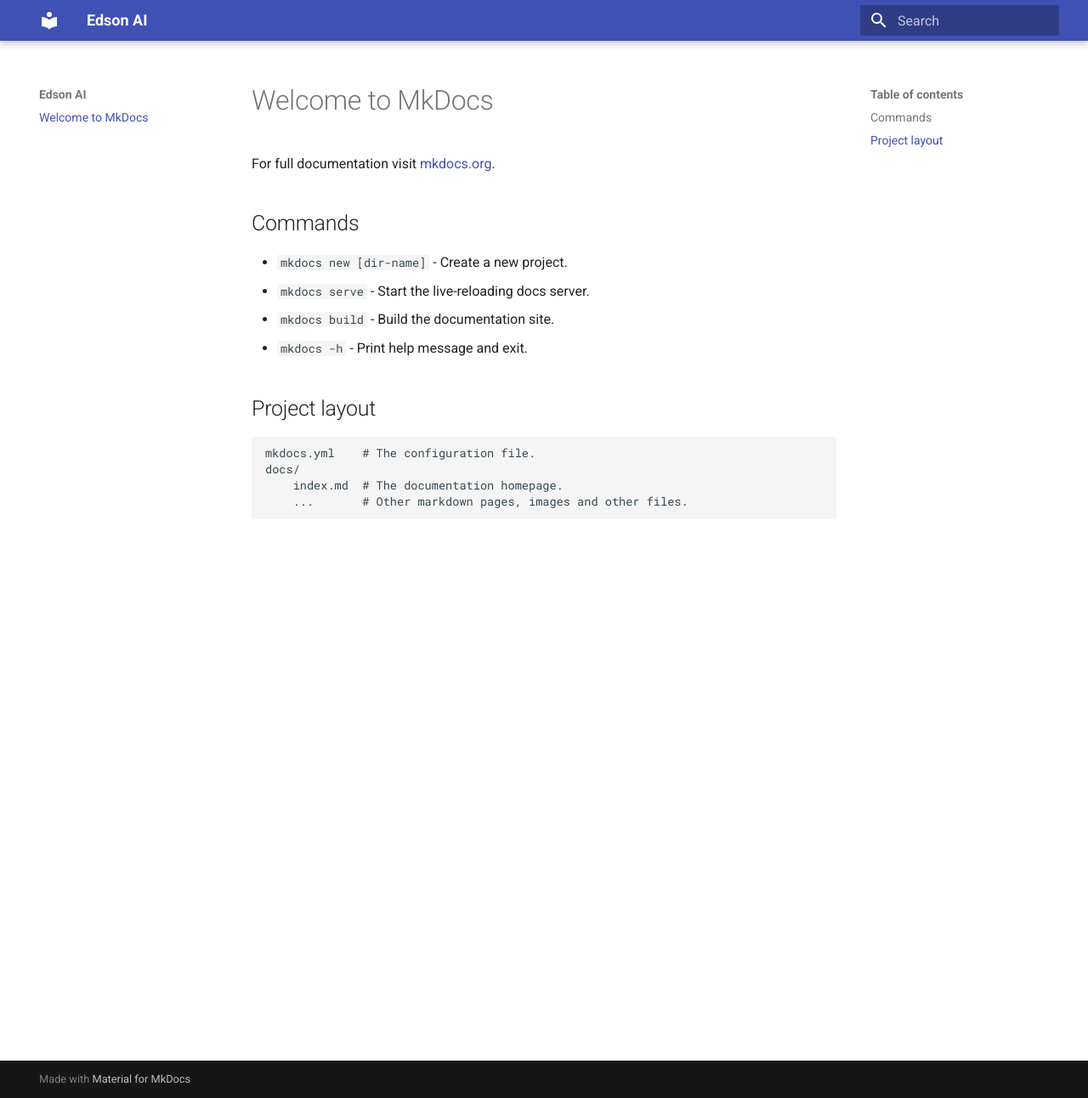
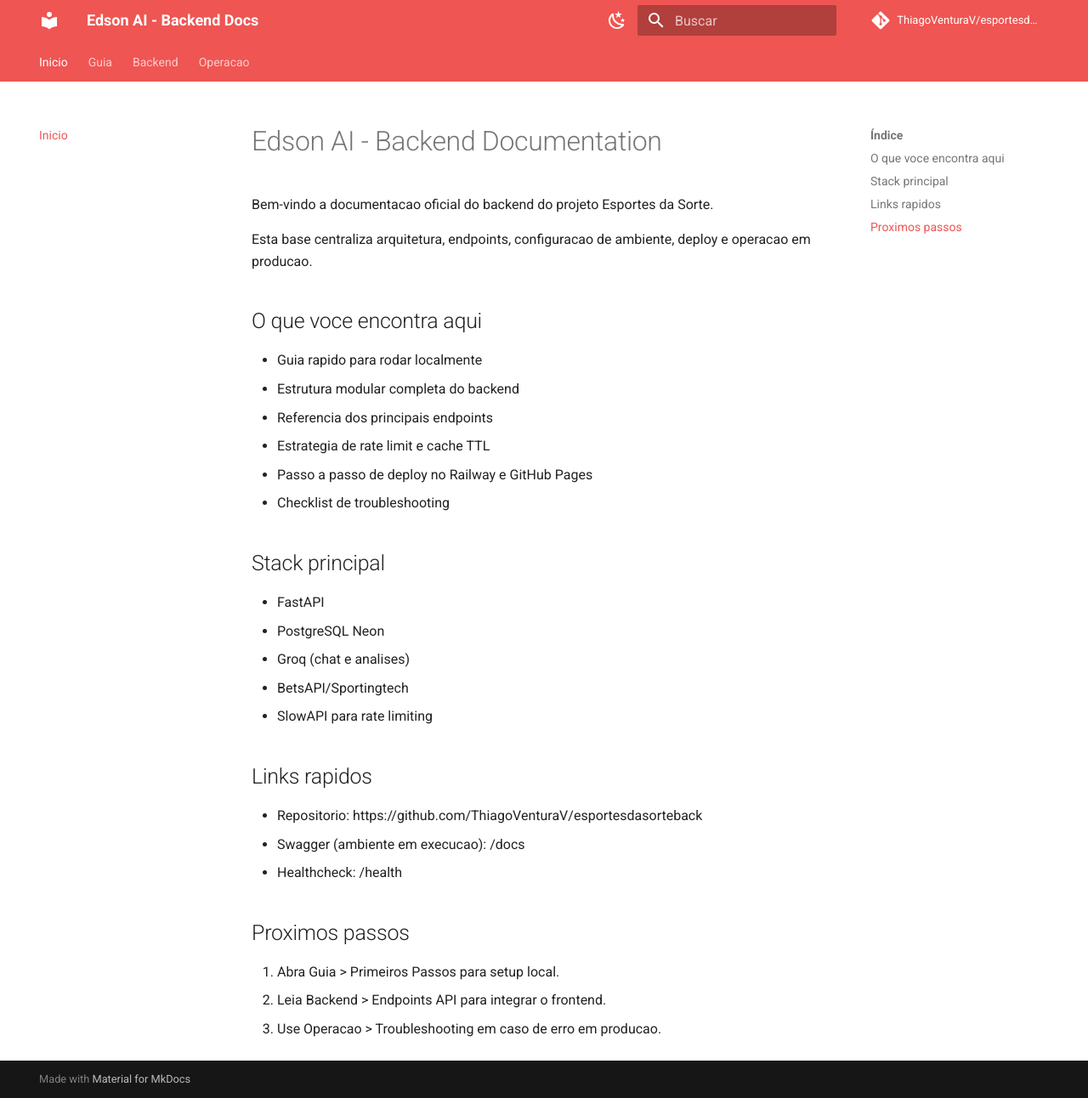
Before and after one commit to ThiagoVenturaV/esportesdasorteback, an MkDocs documentation site: the page built from docs/index.md, in a window 1280 px wide and 1292 px high. Shown: the whole window at 85% size. Built offline with MkDocs 1.6.1 and Material for MkDocs 9.7.7, drawn with Linux system fonts in a browser that asks for light colours; comment, search, counter and statistics services are not loaded.

Commit message:
docs: expandir documentacao mkdocs com guias e referencia

```diff
--- a/docs/index.md
+++ b/docs/index.md
@@ -1,17 +1,35 @@
-# Welcome to MkDocs
+# Edson AI - Backend Documentation
 
-For full documentation visit [mkdocs.org](https://www.mkdocs.org).
+Bem-vindo a documentacao oficial do backend do projeto Esportes da Sorte.
 
-## Commands
+Esta base centraliza arquitetura, endpoints, configuracao de ambiente,
+deploy e operacao em producao.
 
-* `mkdocs new [dir-name]` - Create a new project.
-* `mkdocs serve` - Start the live-reloading docs server.
-* `mkdocs build` - Build the documentation site.
-* `mkdocs -h` - Print help message and exit.
+## O que voce encontra aqui
 
-## Project layout
+- Guia rapido para rodar localmente
+- Estrutura modular completa do backend
+- Referencia dos principais endpoints
+- Estrategia de rate limit e cache TTL
+- Passo a passo de deploy no Railway e GitHub Pages
+- Checklist de troubleshooting
 
-    mkdocs.yml    # The configuration file.
-    docs/
-        index.md  # The documentation homepage.
-        ...       # Other markdown pages, images and other files.
+## Stack principal
+
+- FastAPI
+- PostgreSQL Neon
+- Groq (chat e analises)
+- BetsAPI/Sportingtech
+- SlowAPI para rate limiting
+
+## Links rapidos
+
+- Repositorio: https://github.com/ThiagoVenturaV/esportesdasorteback
+- Swagger (ambiente em execucao): /docs
+- Healthcheck: /health
+
+## Proximos passos
+
+1. Abra Guia > Primeiros Passos para setup local.
+2. Leia Backend > Endpoints API para integrar o frontend.
+3. Use Operacao > Troubleshooting em caso de erro em producao.
--- a/mkdocs.yml
+++ b/mkdocs.yml
@@ -1,4 +1,65 @@
-site_name: Edson AI
-site_url:
+site_name: Edson AI - Backend Docs
+site_description: Documentacao oficial do backend Esportes da Sorte
+site_url: https://thiagoventurav.github.io/esportesdasorteback/
+repo_url: https://github.com/ThiagoVenturaV/esportesdasorteback
+repo_name: ThiagoVenturaV/esportesdasorteback
+edit_uri: edit/main/docs/
+
 theme:
   name: material
+  language: pt-BR
+  features:
+    - navigation.tabs
+    - navigation.sections
+    - navigation.expand
+    - navigation.top
+    - search.suggest
+    - search.highlight
+    - content.code.copy
+  palette:
+    - media: '(prefers-color-scheme: light)'
+      scheme: default
+      primary: red
+      accent: amber
+      toggle:
+        icon: material/weather-night
+        name: Alternar para modo escuro
+    - media: '(prefers-color-scheme: dark)'
+      scheme: slate
+      primary: red
+      accent: amber
+      toggle:
+        icon: material/weather-sunny
+        name: Alternar para modo claro
+
+markdown_extensions:
+  - admonition
+  - attr_list
+  - md_in_html
+  - toc:
+      permalink: true
+  - pymdownx.details
+  - pymdownx.superfences
+  - pymdownx.highlight:
+      anchor_linenums: true
+  - pymdownx.inlinehilite
+  - pymdownx.tabbed:
+      alternate_style: true
+  - pymdownx.tasklist:
+      custom_checkbox: true
+
+plugins:
+  - search
+
+nav:
+  - Inicio: index.md
+  - Guia:
+      - Primeiros Passos: guia-primeiros-passos.md
+      - Configuracao: configuracao.md
+      - Deploy: deploy.md
+  - Backend:
+      - Arquitetura: arquitetura.md
+      - Endpoints API: api.md
+      - Rate Limiting: rate-limiting.md
+  - Operacao:
+      - Troubleshooting: troubleshooting.md
```
Also changed, not shown: docs/api.md (added, +39 -0 lines), docs/arquitetura.md (added, +32 -0 lines), docs/configuracao.md (added, +37 -0 lines), docs/deploy.md (added, +28 -0 lines), docs/guia-primeiros-passos.md (added, +40 -0 lines), docs/rate-limiting.md (added, +23 -0 lines), docs/troubleshooting.md (added, +33 -0 lines).
